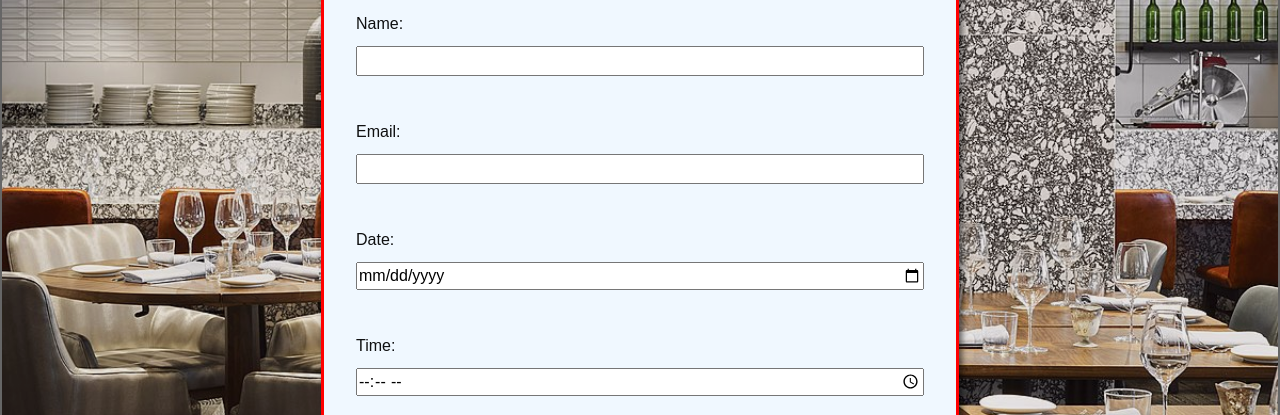
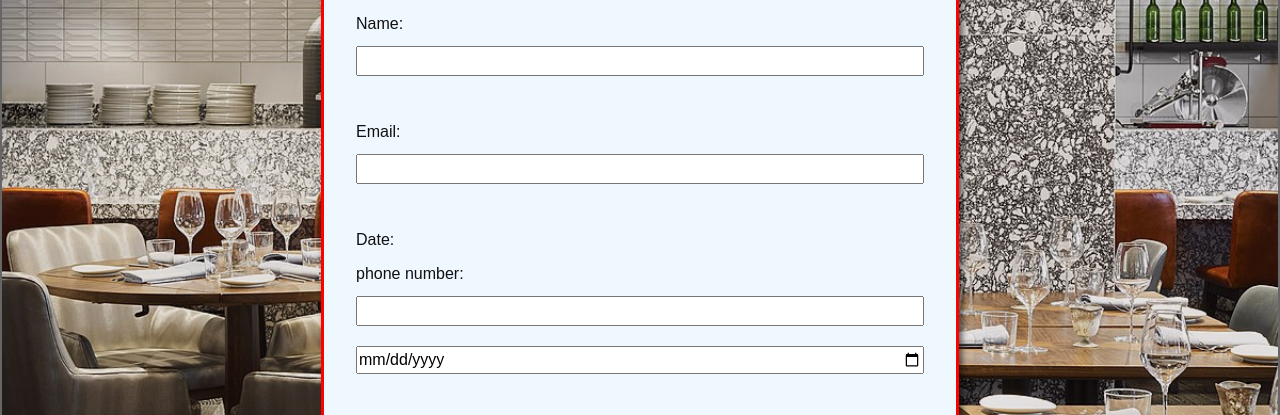
Before and after one commit to nishaaby2595/assignment6-partb, a plain HTML site: page index.html in a window 1280 px wide. Both pictures are taken after a click on the button "Reserve a table". Shown: the part 327-742 px from the top of the page. Drawn offline with nearby package versions, Linux system fonts and the light colour scheme.

Commit message:
Update index.html

```diff
--- a/index.html
+++ b/index.html
@@ -25,6 +25,8 @@
               <label for="email">Email: </label>
               <input type="email" id="email" name="email" required><br>
               <label for="date">Date:</label>
+              <label for="phone">phone number:</label>
+              <input type="tel" id="phone" name="phone" pattern="[0-9]{3}-[0-9]{2}-[0-9]{3}">
               <input type="date" id="date" name="date" required><br>
               <label for="time">Time:</label>
               <input type="time" id="time" name="time" required><br>
```
